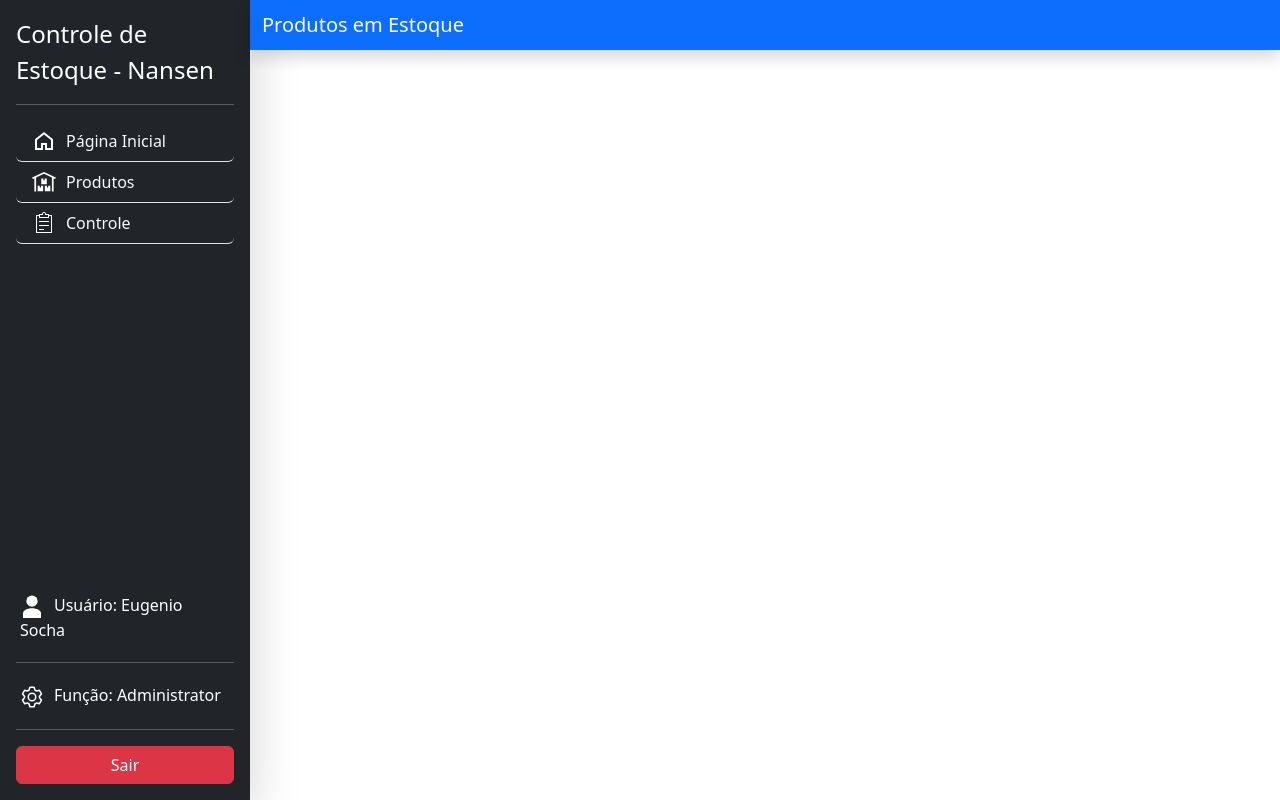
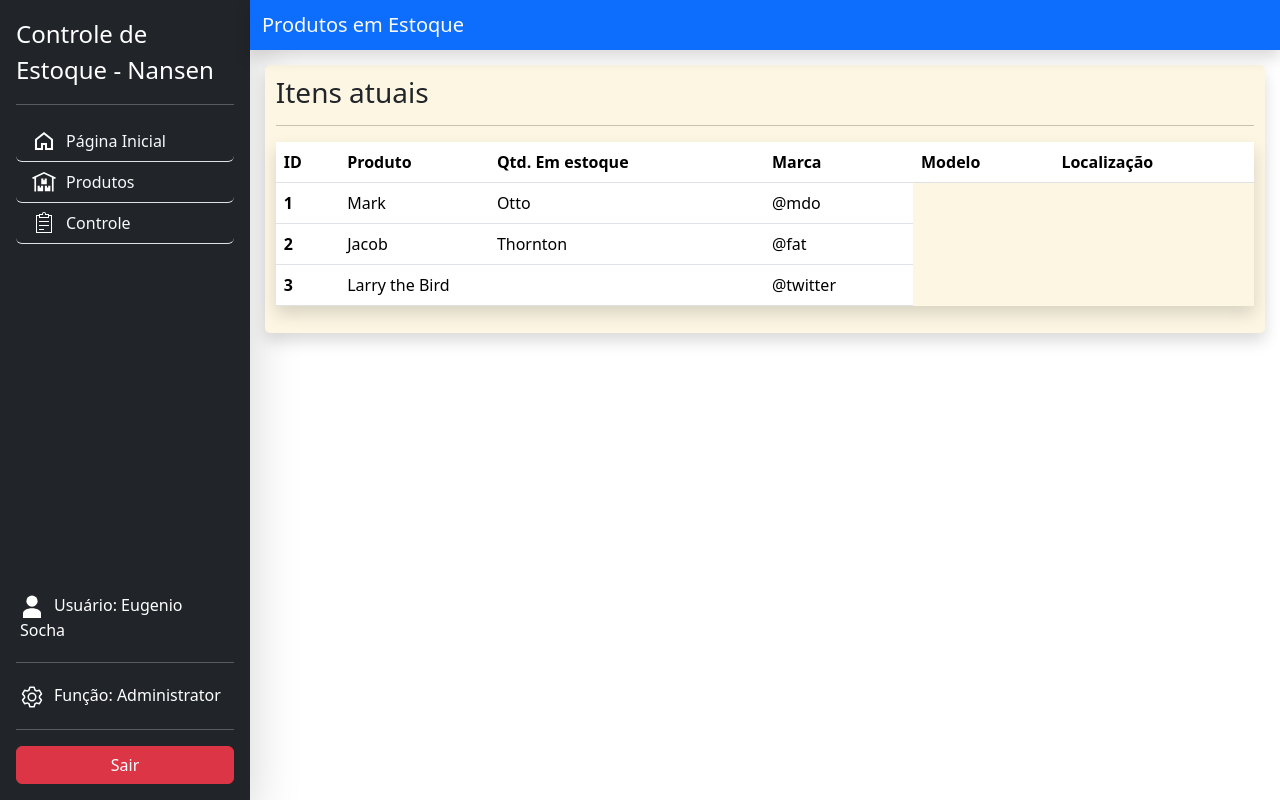
Before and after one commit to socha2004/controleDeEstoque, a React (Vite) app in the folder frontend/: page /produtos in a window 1280 px wide. Built offline with nearby package versions, Linux system fonts and the light colour scheme.

Commit message:
Inicio tela produtos

```diff
--- /dev/null
+++ b/frontend/public/css/index.css
@@ -0,0 +1,6 @@
+.conteudo-tela{
+    background-color: #fdf6e3;
+    margin: 1.5%;
+    padding: 1%;
+    border-radius: 5px;
+}
--- a/frontend/src/main.jsx
+++ b/frontend/src/main.jsx
@@ -1,6 +1,6 @@
 import { StrictMode } from 'react'
 import { createRoot } from 'react-dom/client'
-import './index.css'
+import '../public/css/index.css'
 import 'bootstrap/dist/css/bootstrap.min.css';
 import App from './App.jsx'
 import { BrowserRouter } from 'react-router-dom';
--- a/frontend/src/pages/home/Home.jsx
+++ b/frontend/src/pages/home/Home.jsx
@@ -13,7 +13,7 @@
                     <span className="navbar-brand mb-0 h1 text-light ">Tela Inicial</span>
                 </div>
             </nav>
-            <div className="conteudo-home shadow">
+            <div className="conteudo-tela shadow">
                 <h3>Resumo de Estoque</h3>
                 <hr/>
                 <br/>
--- a/frontend/src/pages/produtos/Produtos.jsx
+++ b/frontend/src/pages/produtos/Produtos.jsx
@@ -7,6 +7,42 @@
                     <span className="navbar-brand mb-0 h1 text-light">Produtos em Estoque</span>
                 </div>
             </nav>
+            <div className="conteudo-tela shadow">
+                <h3>Itens atuais</h3>
+                <hr />
+                <table className="table table-hover shadow">
+                    <thead>
+                        <tr>
+                            <th scope="col">ID</th>
+                            <th scope="col">Produto</th>
+                            <th scope="col">Qtd. Em estoque</th>
+                            <th scope="col">Marca</th>
+                            <th scope="col">Modelo</th>
+                            <th scope="col">Localização</th>
+                        </tr>
+                    </thead>
+                    <tbody>
+                        <tr>
+                            <th scope="row">1</th>
+                            <td>Mark</td>
+                            <td>Otto</td>
+                            <td>@mdo</td>
+                        </tr>
+                        <tr>
+                            <th scope="row">2</th>
+                            <td>Jacob</td>
+                            <td>Thornton</td>
+                            <td>@fat</td>
+                        </tr>
+                        <tr>
+                            <th scope="row">3</th>
+                            <td colspan="2">Larry the Bird</td>
+                            <td>@twitter</td>
+                        </tr>
+
+                    </tbody>
+                </table>
+            </div>
         </div>
     )
 }
```
Also changed, not shown: frontend/src/index.css (deleted).
